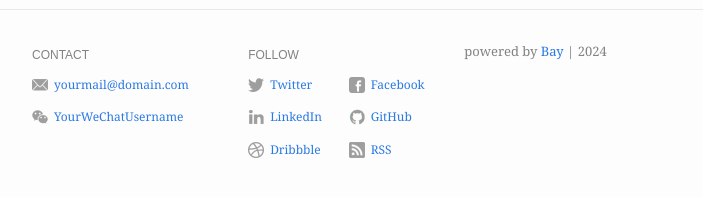
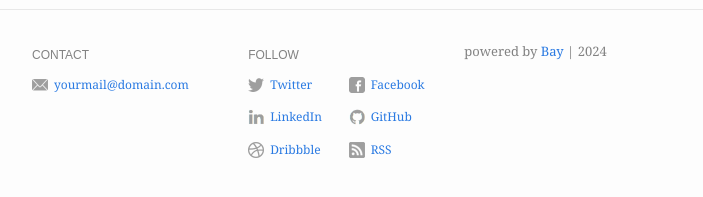
Before and after one commit to Aruna12/arunaarumugam, a Jekyll site: the page built from index.md, in a window 1280 px wide. Shown: the part 332-529 px from the top of the page, without its empty margins (288-991 px from the left). Built offline with Jekyll 4.4.1, drawn with Linux system fonts in a browser that asks for light colours.

Commit message:
Update _config.yml

```diff
--- a/_config.yml
+++ b/_config.yml
@@ -22,9 +22,6 @@ footer:
     - name: Email
       value: yourmail@domain.com
       link: mailto:yourmail@domain.com
-    - name: WeChat
-      value: YourWeChatUsername
-      link: "#"
   follow:
     - name: Twitter
       link: http://twitter.com/YourTwitterUsername
```
